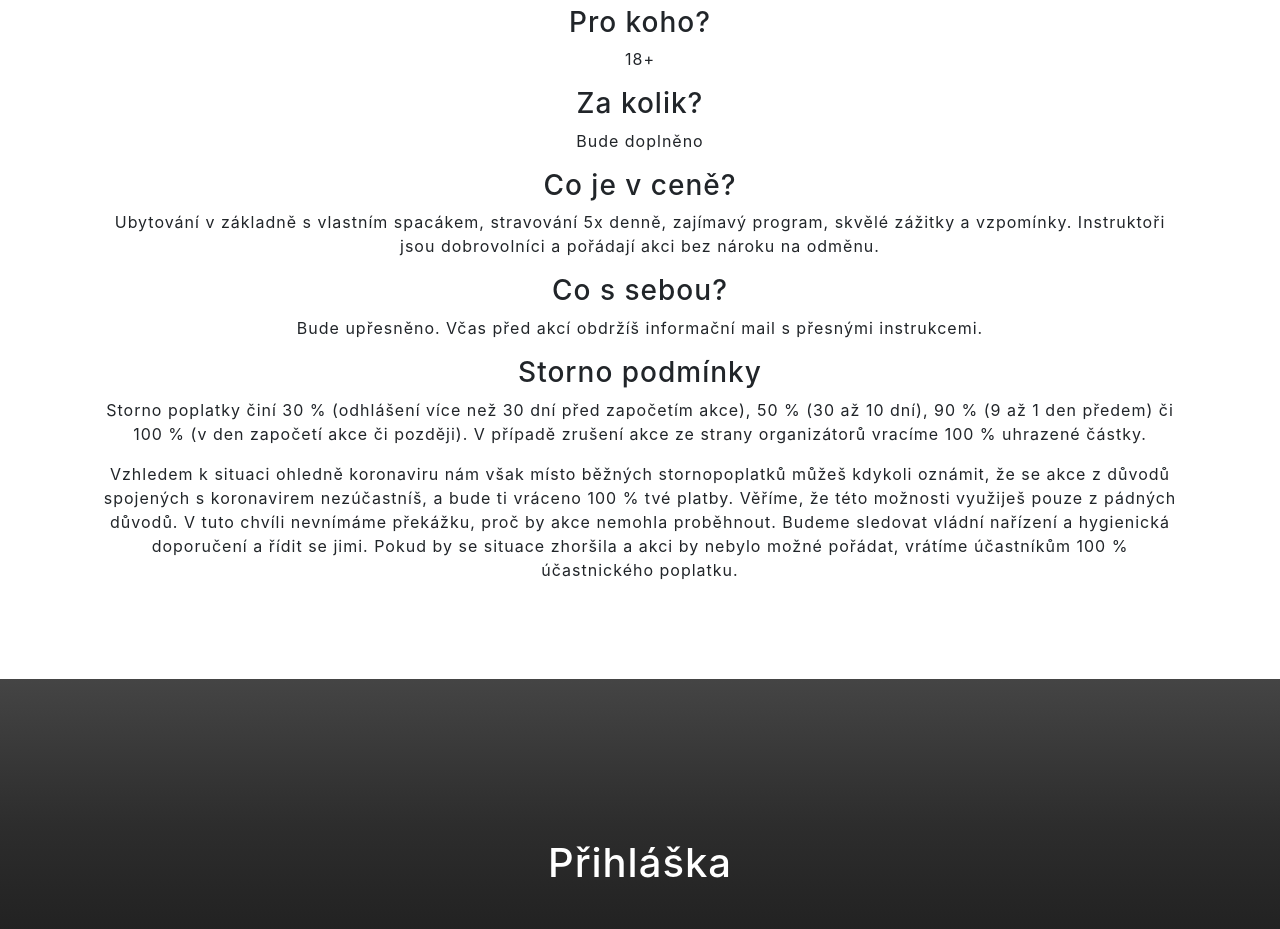
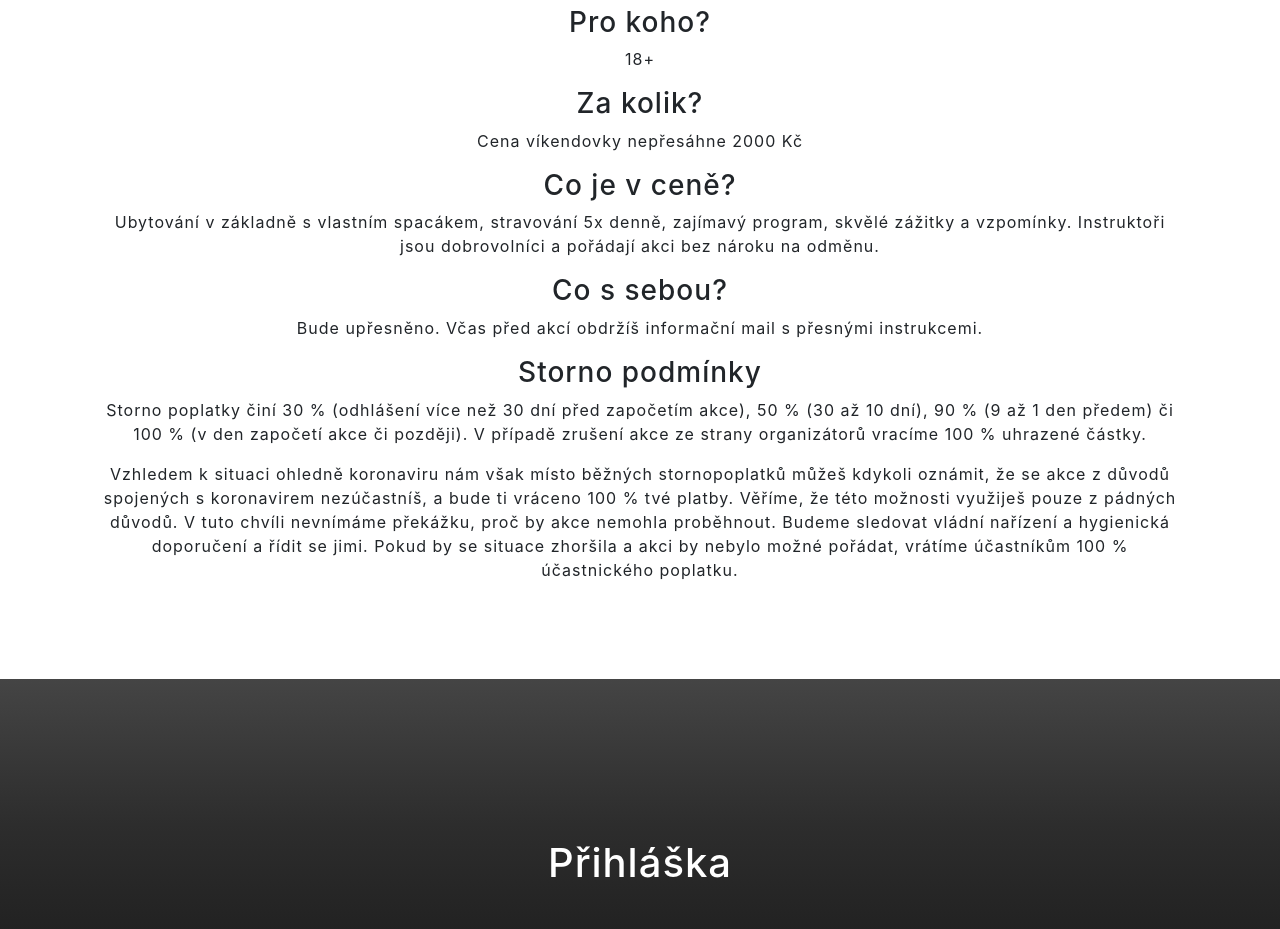
Before and after one commit to InstruktoriBrno/bezchybi-web, a website with bundled scripts: page index.html in a window 1280 px wide. Shown: the part 2120-3049 px from the top of the page. Built offline with nearby package versions, Linux system fonts and the light colour scheme.

Commit message:
Price high limit

```diff
--- a/index.html
+++ b/index.html
@@ -133,7 +133,7 @@
             <h3>Pro koho?</h3>
             <p>18+</p>
             <h3>Za kolik?</h3>
-            <p>Bude doplněno</p>
+            <p>Cena víkendovky nepřesáhne 2000 Kč</p>
             <h3>Co je v ceně?</h3>
             <p>Ubytování v základně s vlastním spacákem, stravování 5x denně, zajímavý program, skvělé zážitky a vzpomínky.
               Instruktoři jsou dobrovolníci a pořádají akci bez nároku na odměnu.</p>
```
